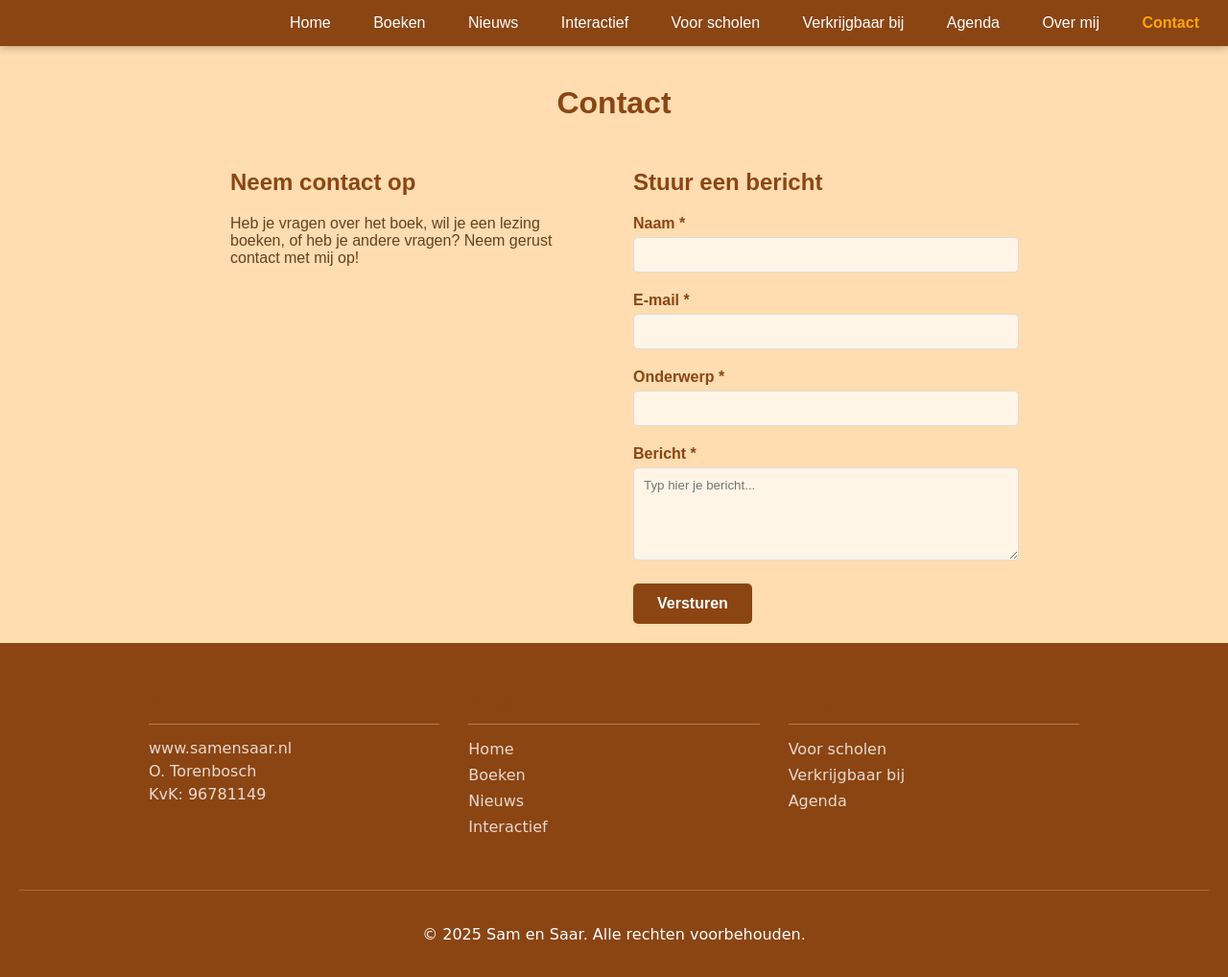
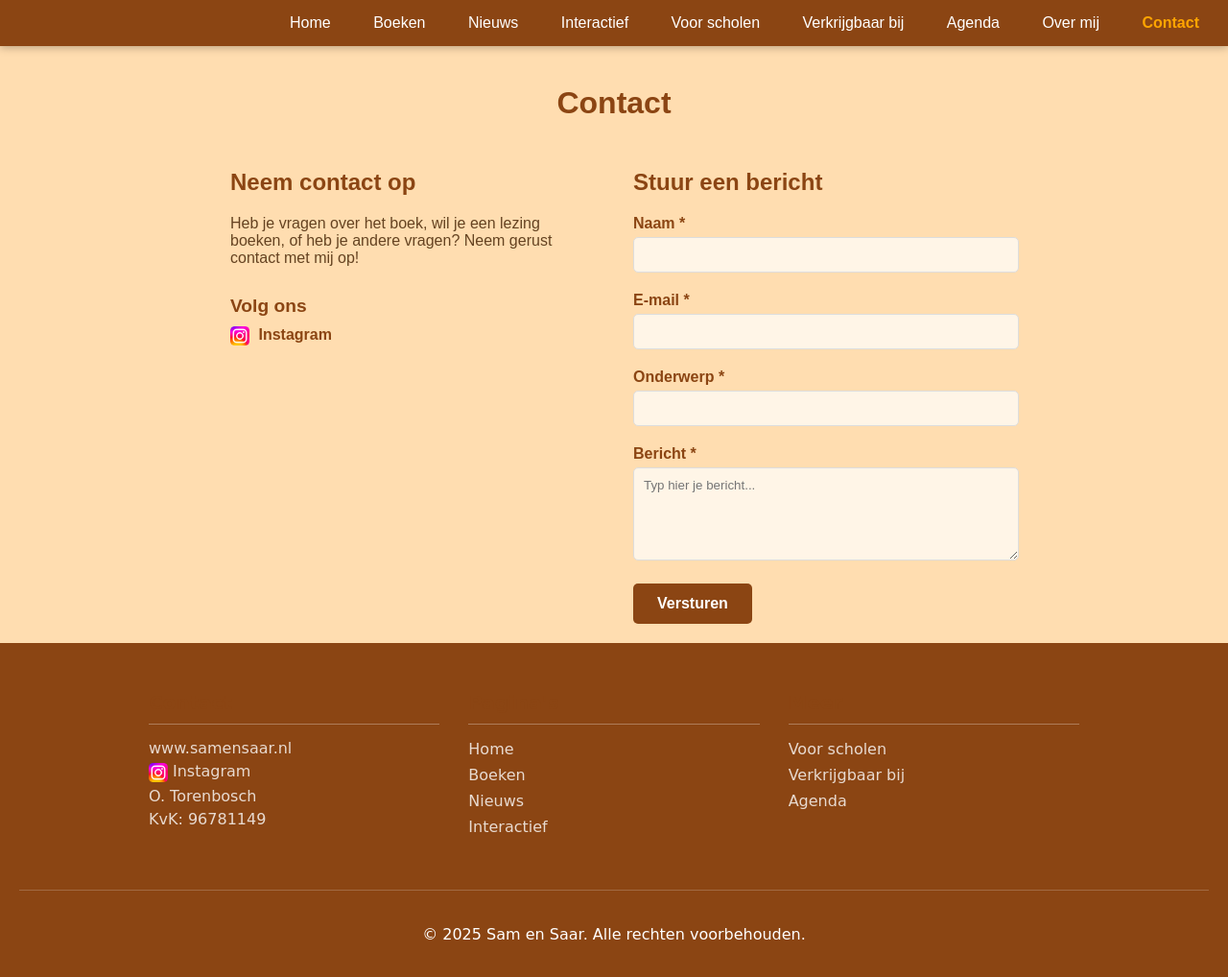
Before and after one commit to otorenbosch/samensaar.nl, a Jekyll site: the page built from contact.html, in a window 1280 px wide and 1029 px high. Shown: the top 1018 px of the window at 96% size. Built offline with Jekyll 4.4.1, drawn with Linux system fonts in a browser that asks for light colours.

Commit message:
Huis van Hilde en Instagram

```diff
--- a/_includes/footer.html
+++ b/_includes/footer.html
@@ -88,12 +88,20 @@
             color: #FFA500;
             text-decoration: underline;
         }
+
+        .social-icon {
+            width: 20px;
+            height: 20px;
+            vertical-align: middle;
+            margin-right: 5px;
+        }
     </style>
     <div class="footer-content">
         <div class="footer-section">
             <h3>Contact</h3>
             <!-- <p><a href="mailto:info@samensaar.nl" class="footer-email">info@samensaar.nl</a></p> -->
             <p><a href="https://www.samensaar.nl" class="footer-link" target="_blank">www.samensaar.nl</a></p>
+            <p><a href="https://www.instagram.com/samensaarboeken" class="footer-link" target="_blank"><img src="{{ '/assets/images/instagram.png' | relative_url }}" alt="Instagram" class="social-icon">Instagram</a></p>
             <p>O. Torenbosch</p>
             <p>KvK: 96781149</p>
         </div>
--- a/contact.html
+++ b/contact.html
@@ -11,22 +11,15 @@ title: Contact
         <p>Heb je vragen over het boek, wil je een lezing boeken, of heb je andere vragen? Neem gerust contact met mij op!</p>
 
         <div class="contact-methods">
-            <!-- Tijdelijk uitgeschakeld totdat social media accounts zijn opgezet
-            <div class="contact-method">
-                <h3>E-mail</h3>
-                <p><a href="mailto:info@samensaar.nl">info@samensaar.nl</a></p>
-            </div>
-
-
             <div class="contact-method">
                 <h3>Volg ons</h3>
                 <div class="social-links">
-                    <a href="#" class="social-link">Instagram</a>
-                    <a href="#" class="social-link">Facebook</a>
-                    <a href="#" class="social-link">Twitter</a>
+                    <a href="https://www.instagram.com/samensaarboeken" target="_blank" class="social-link">
+                        <img src="{{ '/assets/images/instagram.png' | relative_url }}" alt="Instagram" class="social-icon">
+                        Instagram
+                    </a>
                 </div>
             </div>
-            -->
         </div>
     </div>
 
@@ -246,6 +239,13 @@ title: Contact
         color: #FFA500;
     }
 
+    .social-icon {
+        width: 24px;
+        height: 24px;
+        vertical-align: middle;
+        margin-right: 8px;
+    }
+
     /* Form styling */
     .form-group {
         margin-bottom: 20px;
```
Also changed, not shown: verkrijgbaar-bij.html (+8 -0 lines), assets/images/instagram.png (added), assets/images/instagram_new.png (added), assets/images/partners/huisvanhilde-logo.png (added).
